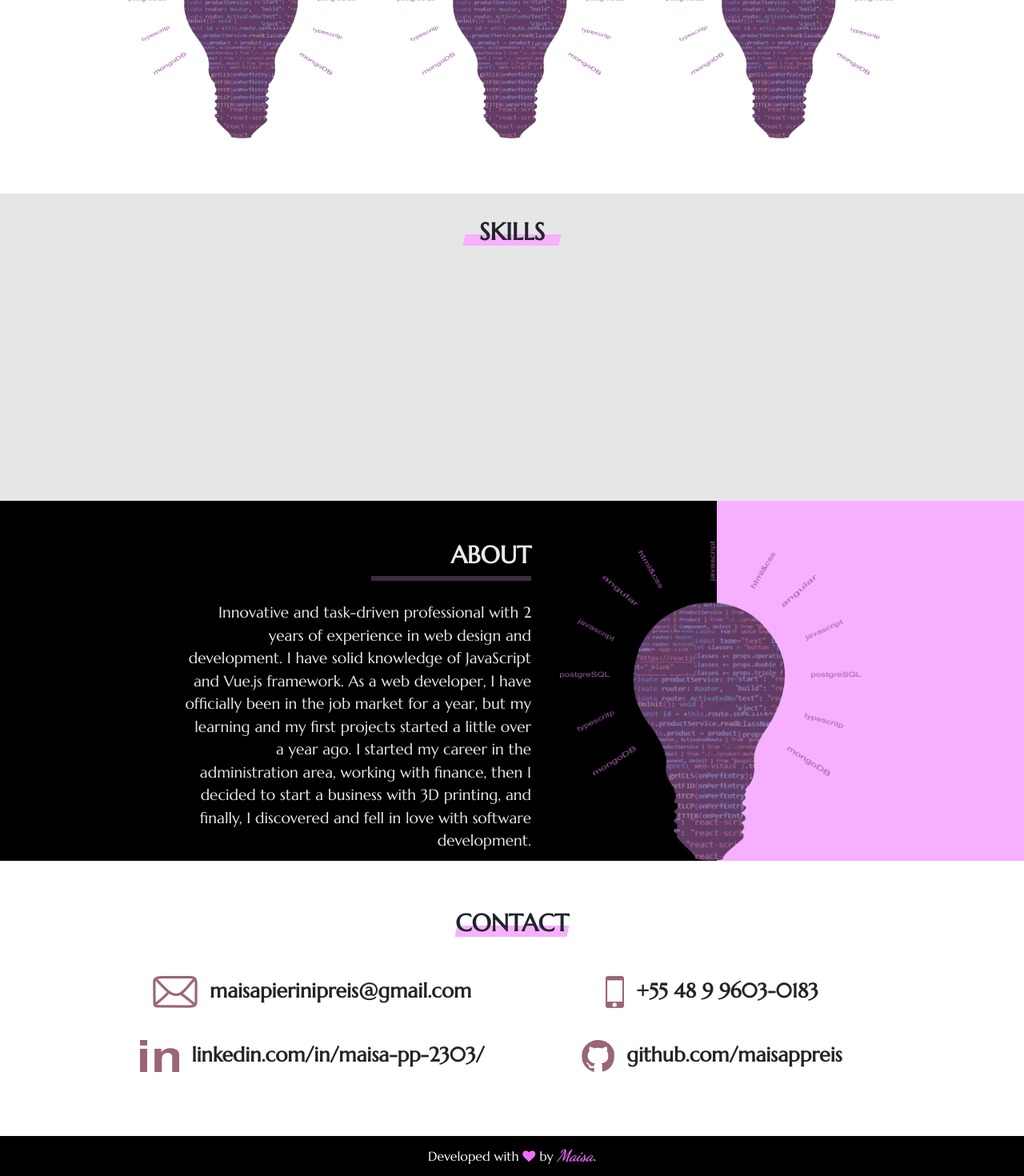
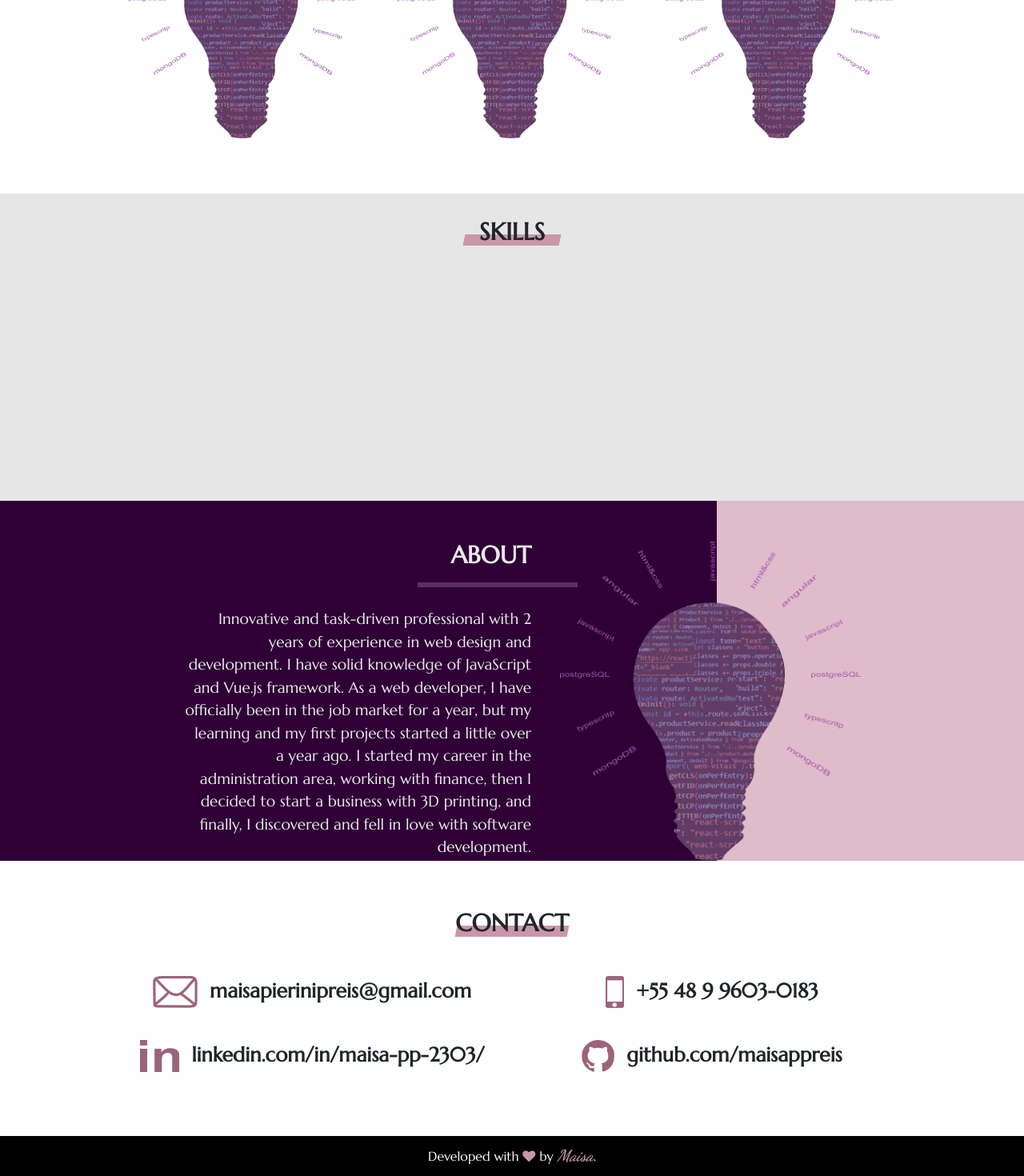
Before and after one commit to maisappreis/maisappreis.github.io, a React (Create React App) app in the folder frontend/: page / in a window 1280 px wide. Shown: the part 1058-2528 px from the top of the page at 80% size. Built offline with nearby package versions, Linux system fonts and the light colour scheme; a web font is replaced by a local one.

Commit message:
style: Color ajusts.

```diff
--- a/frontend/src/components/about/About.css
+++ b/frontend/src/components/about/About.css
@@ -19,12 +19,12 @@
 }
 
 .about-item-right {
-    background-color: #f6b0ff;
+    background-color: #e0bbca;
 }
 
 .about {
     padding: 80px 40px 80px 100px;
-    background-color: rgb(0, 0, 0);
+    background-color: #2F0036;
     color: rgb(233, 233, 233);
 }
 
@@ -38,10 +38,10 @@
     z-index: 1;
 }
 
-.hr-line {
+.line {
     width: 200px;
     border: 3px solid #f5abff;
-    margin-right: 15vw;
+    margin-left: 33vw;
 }
 
 .about-text {
--- a/frontend/src/components/about/About.jsx
+++ b/frontend/src/components/about/About.jsx
@@ -8,7 +8,7 @@ const About = props =>
         <div className="about-flex row">
             <div className="about about-item">
                 <h3 className="about-subtitle">ABOUT</h3>
-                <hr className="hr-line"/>
+                <hr className="line"/>
                 <p className="about-text">
                     Innovative and task-driven professional with 2 years of experience in web
                     design and development. I have solid knowledge of JavaScript and
--- a/frontend/src/components/contact/Contacts.css
+++ b/frontend/src/components/contact/Contacts.css
@@ -21,7 +21,7 @@
     width: 140px;
     height: 14px;
     transform: skew(-12deg) translateX(-50%);
-    background: #f6b0ff;
+    background: #c897aa;
     z-index: -1;
   }
 
--- a/frontend/src/components/footer/Footer.css
+++ b/frontend/src/components/footer/Footer.css
@@ -13,5 +13,5 @@
 }
 
 .heard {
-    color: #ed6ffe;
+    color: #c897aa;
 }
--- a/frontend/src/components/navbar/Navbar.css
+++ b/frontend/src/components/navbar/Navbar.css
@@ -76,7 +76,7 @@
 }
 
 .font-black:hover {
-    color: rgb(176, 106, 176);
+    color: #a0647c;
 }
 
 .menu-icon {
@@ -159,7 +159,7 @@
         display: table;
     }
 
-    .nav-links:hover {
+    .font-black:hover .font-white:hover {
         color: #E100FF;
     }
 }
--- a/frontend/src/components/portfolio/Portfolio.css
+++ b/frontend/src/components/portfolio/Portfolio.css
@@ -36,7 +36,7 @@
     width: 160px;
     height: 14px;
     transform: skew(-12deg) translateX(-50%);
-    background: #f6b0ff;
+    background: #c897aa;
     z-index: -1;
   }
 
--- a/frontend/src/components/skills/Skills.css
+++ b/frontend/src/components/skills/Skills.css
@@ -22,7 +22,7 @@
     width: 120px;
     height: 14px;
     transform: skew(-12deg) translateX(-50%);
-    background: #f6b0ff;
+    background: #c897aa;
     z-index: -1;
   }
 
```
